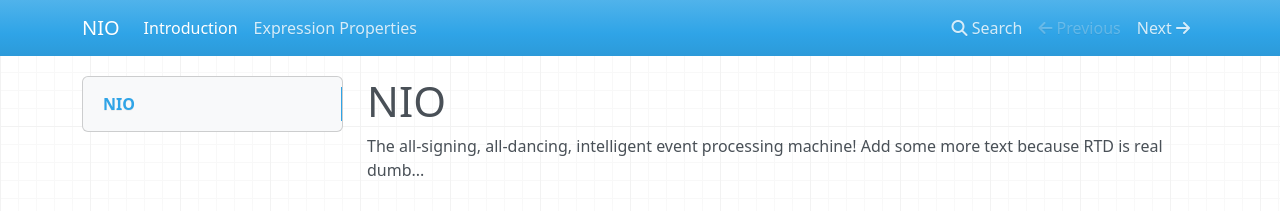
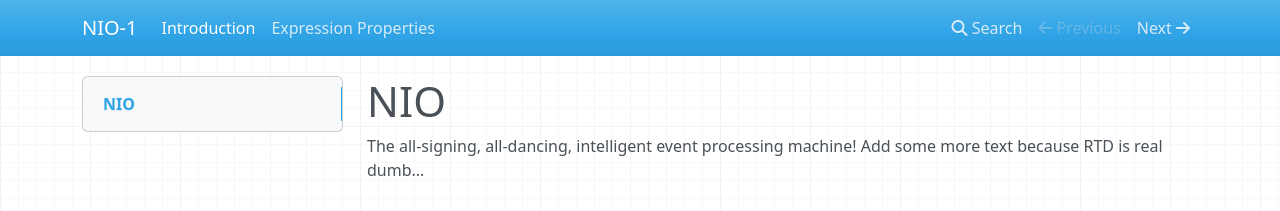
Before and after one commit to niolabs/docs, an MkDocs documentation site: the page built from docs/index.md, in a window 1280 px wide. Shown: the top 211 px of the page. Built offline with MkDocs 1.6.1, drawn with Linux system fonts in a browser that asks for light colours; nearby versions of some CDN libraries; old or Windows-style settings are respelled for this version of MkDocs.

Commit message:
Experiments in yaml
Signed-off-by: Oren Leiman <oren@neutral.io>

```diff
--- a/mkdocs.yml
+++ b/mkdocs.yml
@@ -1,4 +1,4 @@
-site_name: NIO
+site_name: NIO-1
 pages:
 - ['index.md', 'Introduction']
 - ['nio_script.md', 'Expression Properties']
```
